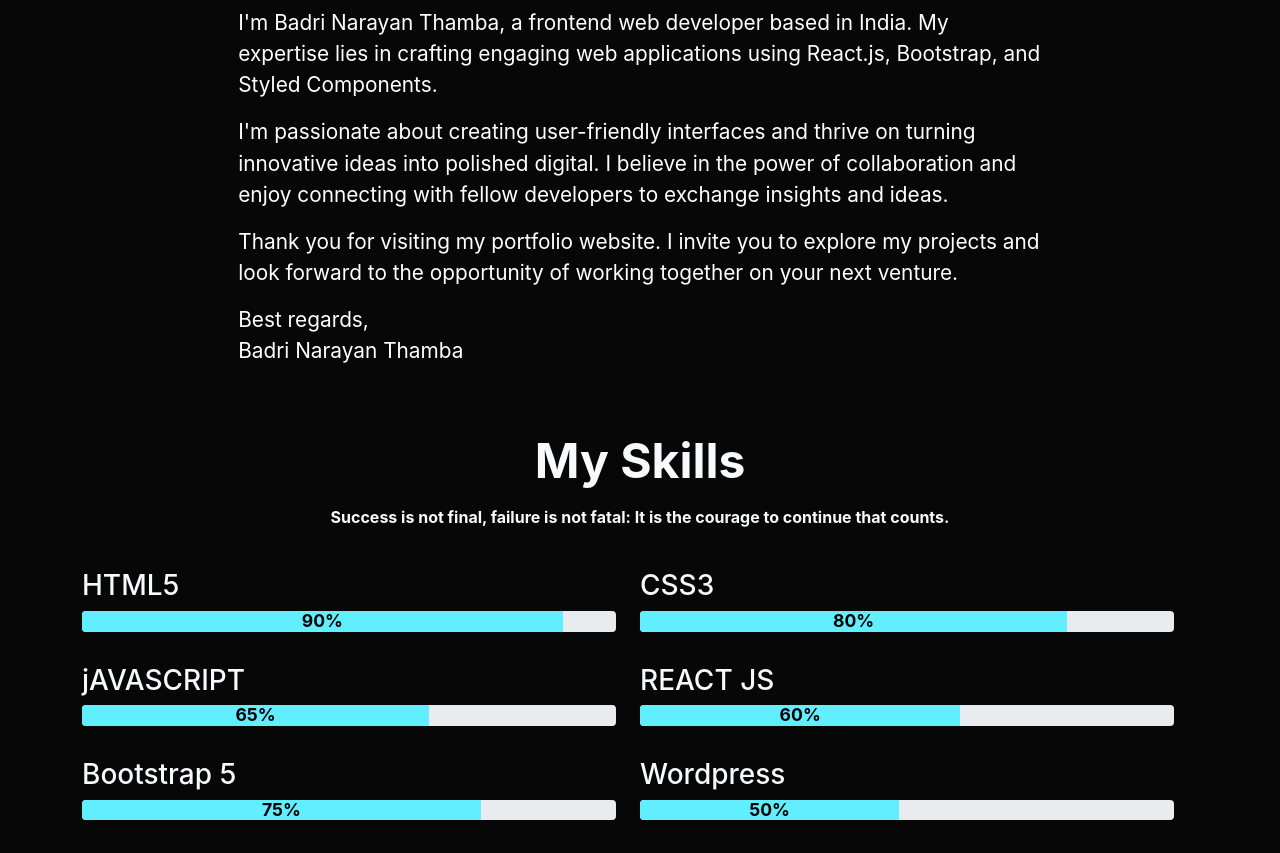
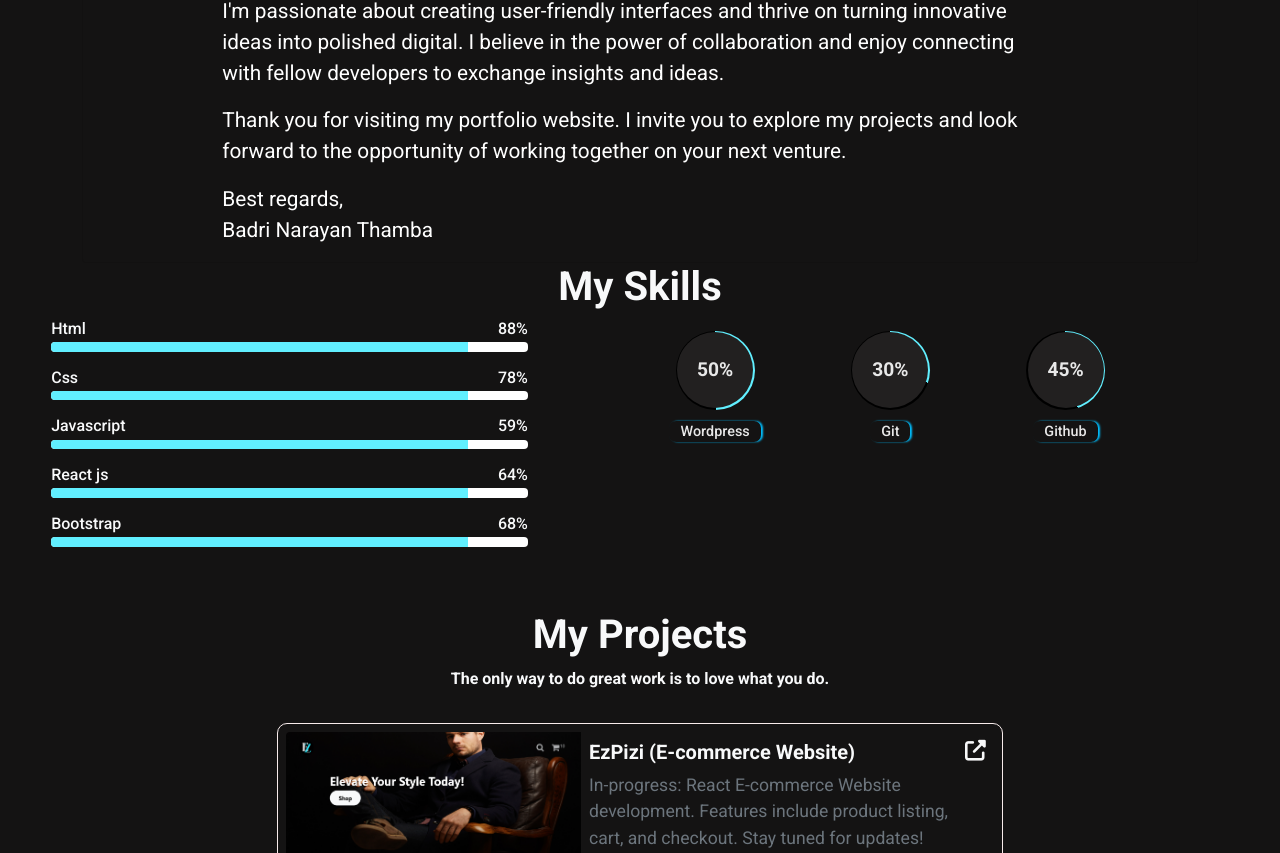
Before and after one commit to Badrinarayan2003/BadriVisualVault, a React (Create React App) app: page / in a window 1280 px wide. Shown: the part 667-1520 px from the top of the page. Built offline with nearby package versions, Linux system fonts and the light colour scheme.

Commit message:
add two new components name -ProgressBar & Progress(circular progress) for updating skill section

```diff
--- a/public/style.css
+++ b/public/style.css
@@ -1,14 +1,19 @@
 @import url("https://fonts.googleapis.com/css?family=Raleway");
+@import url('https://fonts.googleapis.com/css2?family=Roboto:ital,wght@0,100;0,300;0,400;0,500;0,700;0,900;1,100;1,300;1,400;1,500;1,700;1,900&display=swap');
 
 :root {
     --glow-color: hsl(186 100% 69%);
 }
 
-body {
+* {
     margin: 0;
     padding: 0;
     box-sizing: border-box;
-    font-family: Arial, Helvetica, sans-serif;
+    font-family: "Roboto", sans-serif;
+}
+
+body {
+    background-color: rgb(20, 19, 19);
 }
 
 .glowing-btn {
@@ -255,8 +260,7 @@ body {
 /* HOME  */
 
 .hero-section {
-    background-color: rgb(7, 7, 7);
-    padding-top: 11rem;
+    padding-top: 7rem;
 }
 
 .hero-img-box {
@@ -272,7 +276,7 @@ body {
 
 .hero-content-box {
     width: 70%;
-    box-shadow: 0px 0px 10px hsl(186 100% 69%);
+    box-shadow: 0px 0px 6px hsl(186 100% 69%);
     border-radius: 25px;
     background: linear-gradient(43deg, rgba(54, 54, 54, 0.964) 45%, rgba(34, 228, 255, 1) 94%);
     padding: 1rem;
@@ -286,16 +290,11 @@ body {
 /* ABOUT  */
 
 .about-section {
-    background-color: rgb(7, 7, 7);
     padding-top: 2rem;
 }
 
 .about-card {
-    background-color: rgb(7, 7, 7);
-}
-
-.about-card-body h1 {
-    font-size: 3rem;
+    background-color: rgb(20, 19, 19);
 }
 
 .card-text {
@@ -308,56 +307,24 @@ body {
 }
 
 /* skill */
-
 .skill-section {
-    background-color: rgb(7, 7, 7);
-    padding-top: 2rem;
+    padding: 0 3.2rem;
 }
 
-.skill-fs {
-    font-size: 3rem;
-    font-weight: 700;
-    padding-top: 1rem;
+.skill-description {
+    color: #fff;
+
 }
 
-.skill-section .container .row p {
-    font-size: 1rem;
+/* PROGRESS BAR  */
+
+.progress {
+    background-color: #fff;
 }
 
-.progress-bar span {
-    font-size: 1.1rem;
-    font-weight: 700;
-    color: black;
-}
-
-.color-1 {
+.color-animation {
     width: 0;
-    animation: one 1s forwards;
-}
-
-.color-2 {
-    width: 0;
-    animation: two 1.5s forwards;
-}
-
-.color-3 {
-    width: 0;
-    animation: three 2s forwards;
-}
-
-.color-4 {
-    width: 0;
-    animation: four 2.5s forwards;
-}
-
-.color-5 {
-    width: 0;
-    animation: five 3s forwards;
-}
-
-.color-6 {
-    width: 0;
-    animation: six 3.5s forwards;
+    animation: one 3.5s forwards;
 }
 
 @keyframes one {
@@ -366,41 +333,53 @@ body {
     }
 }
 
-@keyframes two {
-    to {
-        width: 80%;
-    }
+/* CIRCULAR PROGRESS */
+.circular-progress-box {
+    width: 135px;
+    padding: 12px 6px;
+    border-radius: 12px;
+    flex-direction: column;
+    row-gap: 11px;
 }
 
-@keyframes three {
-    to {
-        width: 65%;
-    }
+.circular-progress {
+    position: relative;
+    width: 79px;
+    height: 79px;
+    border-radius: 50%;
+    background: conic-gradient(hsl(186 100% 69%) 3.6deg, black 0deg);
 }
 
-@keyframes four {
-    to {
-        width: 60%;
-    }
+.circular-progress::before {
+    content: "";
+    position: absolute;
+    width: 76px;
+    height: 76px;
+    border-radius: 50%;
+    background-color: rgb(34 32 32);
 }
 
-@keyframes five {
-    to {
-        width: 75%;
-    }
+.circular-progress-percent-text {
+    color: #e8e8e8;
+    position: relative;
+    font-weight: 600;
+    font-size: 1.2rem;
 }
 
-@keyframes six {
-    to {
-        width: 50%;
-    }
+.circular-progress-title {
+    color: #e8e8e8;
+    font-size: 0.9rem;
+    font-weight: 500;
+    /* extras */
+    border-radius: 7px;
+    padding: 0 11px;
+    box-shadow: 2px 0px 2px deepskyblue;
 }
 
 
 /* project */
 
 .project-section {
-    background-color: rgb(7, 7, 7);
     padding-top: 2rem;
 }
 
@@ -415,10 +394,6 @@ body {
     -webkit-box-align: center;
     -ms-flex-align: center;
     align-items: center;
-}
-
-.project-section h1 {
-    font-size: 2.8rem;
 }
 
 .project-section p {
@@ -454,17 +429,12 @@ body {
 
 /* contact  */
 
-.contact-section {
-    background-color: rgb(7, 7, 7);
-}
-
 .contact-section .container {
     padding: 0.1rem 10rem;
 }
 
 .contact-section h1 {
     padding-top: 2rem;
-    font-size: 3rem;
 }
 
 .contact-section p {
@@ -474,7 +444,6 @@ body {
 /* footer section  */
 
 .footer-section {
-    background-color: rgb(7, 7, 7);
     padding: 3rem;
 }
 
@@ -503,10 +472,6 @@ body {
 @media(max-width:992px) {
 
     /* about media  */
-    .about-card .row .col .card-body h1,
-    .card-desc {
-        text-align: center;
-    }
 
     .about-img-box {
         display: none;
@@ -514,38 +479,18 @@ body {
 
     .about-text {
         color: #fff;
-        text-align: center;
     }
 
-    #skill-cont-box {
-        padding: 3rem 0;
-    }
-
-    #skill-cont-box .container .row h1 {
-        font-size: 2.5rem;
-    }
-
-    #skill-cont-box .container .row p {
-        font-size: 1.2rem;
-    }
+    /* project  */
 
     #project-box .container .card {
         width: 100%;
     }
 
-    #project-box h1 {
-        font-size: 2.4rem;
-    }
-
-
     /* contact  */
 
     .contact-img-box {
         display: none;
-    }
-
-    #contact-sec-box h1 {
-        font-size: 2.2rem;
     }
 
     #contact-sec-box p {
@@ -561,10 +506,6 @@ body {
 }
 
 @media(max-width:768px) {
-    .about-card-body .card-title {
-        font-size: 2.5rem;
-    }
-
     .about-card-body p {
         font-size: 1rem;
     }
@@ -578,12 +519,12 @@ body {
     }
 
     .input-container {
-        background-color: black;
+        background-color: rgb(20, 19, 19);
     }
 
     .input-container div input,
     #floatingTextarea {
-        background-color: black;
+        background-color: rgb(20, 19, 19);
         color: #fff;
     }
 
@@ -614,10 +555,6 @@ body {
 }
 
 @media(max-width:430px) {
-    .hero-section {
-        padding-top: 7rem;
-    }
-
     .glowing-btn {
         font-size: 0.6rem;
     }
--- a/src/App.js
+++ b/src/App.js
@@ -5,7 +5,7 @@ import Skills from "./component/Skills";
 import Project from "./component/Project";
 import Contact from "./component/Contact";
 import Footer from "./component/Footer";
-
+import Progress from "./component/Progress";
 
 function App() {
   return (
--- a/src/component/About.js
+++ b/src/component/About.js
@@ -5,8 +5,8 @@ function About() {
                 <div className="card about-card d-flex justify-content-center align-items-center overflow-hidden" id="about-card-box">
                     <div className="row row-cols-1 g-0 h-50 w-75">
                         <div className="col">
-                            <div className="card-body about-card-body">
-                                <h1 className="card-title fw-bold text-light my-2 text-center">About Me</h1>
+                            <div className="card-body px-0 about-card-body">
+                                <h1 className="card-title fw-bold text-light mb-0 text-center">About Me</h1>
                                 <p className="card-text about-text"><span className="card-text text-light">Hello,</span></p>
                                 <p className="card-text card-desc my-3">I'm Badri Narayan Thamba, a frontend web developer based in India. My expertise lies in crafting engaging web applications using React.js, Bootstrap, and Styled Components.</p>
                                 <p className="card-text card-desc my-3">I'm passionate about creating user-friendly interfaces and thrive on turning innovative ideas into polished digital. I believe in the power of collaboration and enjoy connecting with fellow developers to exchange insights and ideas.</p>
--- a/src/component/Footer.js
+++ b/src/component/Footer.js
@@ -4,7 +4,7 @@ function Footer() {
             <div className="container ">
                 <div className="d-flex justify-content-between py-3 border-top footer-box">
                     <div className="text-light footer-content-box" id="foot-para">
-                        <p><i className="fa-solid fa-phone"></i> 91+ 6371785300</p>
+                        <p><i className="fa-solid fa-phone"></i> +91 6371785300</p>
                         <p><i className="fa-solid fa-envelope"></i> badrithamba@gmail.com</p>
                     </div>
                     <ul className="list-unstyled d-flex gap-3">
--- a/src/component/Navbar.js
+++ b/src/component/Navbar.js
@@ -23,7 +23,7 @@ function Navbar() {
 
                 <div className="nav-btn-box">
                     <a href="https://www.linkedin.com/in/badri-narayan-thamba/">
-                        <button class='glowing-btn'><span class='glowing-txt'>@_<span class='faulty-letter'>CON</span>NECT</span></button>
+                        <button className='glowing-btn'><span className='glowing-txt'>@_<span className='faulty-letter'>CON</span>NECT</span></button>
                     </a>
                 </div>
             </div>
--- /dev/null
+++ b/src/component/Progress.js
@@ -0,0 +1,44 @@
+import ScrollTrigger from "react-scroll-trigger";
+import { useState, useEffect } from "react";
+
+const Progress = ({ percentValue, title }) => {
+    const [counter, setCounter] = useState(0);
+    const [isEnter, setIsEnter] = useState(false);
+
+    useEffect(() => {
+        if (isEnter) {
+            const interVal = setInterval(() => {
+                setCounter((pre) => {
+                    if (pre < percentValue) {
+                        return pre + 1;
+                    } else {
+                        clearInterval(interVal)
+                        return pre;
+                    }
+                })
+            }, 30);
+            return () => clearInterval(interVal);
+
+        }
+    }, [isEnter]);
+
+
+    return (
+        <ScrollTrigger onEnter={() => setIsEnter(true)}
+            onExit={() => setIsEnter(false)}>
+            <div className="circular-progress-box d-flex align-items-center">
+                <div className="circular-progress d-flex justify-content-center align-items-center"
+                    style={{
+                        background: `conic-gradient(hsl(186 100% 69%) ${counter * 3.6}deg, black 0deg)`
+                    }}
+                >
+                    <span className="circular-progress-percent-text">
+                        {counter}%
+                    </span>
+                </div>
+                <p className="mb-0 circular-progress-title">{title}</p>
+            </div>
+        </ScrollTrigger>
+    )
+}
+export default Progress;
--- /dev/null
+++ b/src/component/ProgressBar.js
@@ -0,0 +1,27 @@
+import CountUp from 'react-countup';
+import { useState } from 'react';
+import ScrollTrigger from 'react-scroll-trigger';
+
+const ProgressBar = ({ percentValue, title }) => {
+    const [counterOn, setCounterOn] = useState(false)
+
+    return (
+        <ScrollTrigger onEnter={() => setCounterOn(true)} onExit={() => setCounterOn(false)}>
+            <div className="progress-wrap ftco-animate mb-3">
+                <div className='d-flex justify-content-between mb-1'>
+                    <h6 className="text-light mb-0">{title}</h6>
+                    <h6 className="text-light mb-0">
+                        {counterOn && <CountUp start={1} end={percentValue} duration={5} delay={0} />}%
+                    </h6>
+                </div>
+                <div className="progress" style={{ height: '0.6rem' }}>
+                    <div className={`progress-bar ${counterOn ? 'color-animation' : ''}`} role="progressbar" aria-valuenow="90" aria-valuemin="0"
+                        aria-valuemax="100" style={{ backgroundColor: 'hsl(186 100% 69%)' }}>
+                    </div>
+                </div>
+            </div>
+        </ScrollTrigger>
+    )
+}
+
+export default ProgressBar;
--- a/src/component/Skills.js
+++ b/src/component/Skills.js
@@ -1,102 +1,34 @@
-import CountUp from 'react-countup';
-import { useState } from 'react';
-import ScrollTrigger from 'react-scroll-trigger';
-
-
+import Progress from "./Progress";
+import ProgressBar from "./ProgressBar";
 function Skills() {
-    const [counterOn, setCounterOn] = useState(false)
 
     return (
-        <ScrollTrigger onEnter={() => setCounterOn(true)} onExit={() => setCounterOn(false)}>
-            <section className="skill-section w-100" id="skill-cont-box">
-                <div className="container">
-                    <div className="row">
-                        <h1 className="text-center text-light skill-fs">My Skills</h1>
-                        <p className="text-center text-light fw-bold py-2">Success is not final, failure is not fatal: It is the courage to continue that counts.</p>
-                    </div>
-                    <div className="row w-100">
-                        <div className="col-md-6 animate-box my-3">
-                            <div className="progress-wrap ftco-animate">
-                                <h3 className="text-light">HTML5</h3>
-                                <div className="progress" style={{ height: '1.3rem' }}>
-                                    <div className={`progress-bar ${counterOn ? 'color-1' : ''}`} role="progressbar" aria-valuenow="90" aria-valuemin="0"
-                                        aria-valuemax="100" style={{ backgroundColor: 'hsl(186 100% 69%)' }}>
-                                        <span>
-                                            {counterOn && <CountUp start={1} end={90} duration={3} delay={0} />}%
-                                        </span>
-                                    </div>
-                                </div>
-                            </div>
+        <section className="skill-section w-100 overflow-hidden">
+            <h1 className="text-center text-light fw-bold">My Skills</h1>
+            <div className="row">
+                <div className="col-lg-5 col-md-6 ">
+                    <ProgressBar percentValue={90} title="Html" />
+                    <ProgressBar percentValue={80} title="Css" />
+                    <ProgressBar percentValue={60} title="Javascript" />
+                    <ProgressBar percentValue={65} title="React js" />
+                    <ProgressBar percentValue={70} title="Bootstrap" />
+                </div>
+
+                <div className="col-lg-7 col-md-6 ">
+                    <div className="row justify-content-center">
+                        <div className="col-lg-3 col-md-4 col-sm-4 col-6 d-flex justify-content-center">
+                            <Progress percentValue={50} title="Wordpress" />
                         </div>
-                        <div className="col-md-6 animate-box my-3">
-                            <div className="progress-wrap ftco-animate">
-                                <h3 className="text-light">CSS3</h3>
-                                <div className="progress" style={{ height: '1.3rem' }}>
-                                    <div className={`progress-bar ${counterOn ? 'color-2' : ''}`} role="progressbar" aria-valuenow="85" aria-valuemin="0"
-                                        aria-valuemax="100" style={{ backgroundColor: 'hsl(186 100% 69%)' }}>
-                                        <span>
-                                            {counterOn && <CountUp start={1} end={80} duration={3} delay={0} />}%
-                                        </span>
-                                    </div>
-                                </div>
-                            </div>
+                        <div className="col-lg-3 col-md-4 col-sm-4 col-6 d-flex justify-content-center">
+                            <Progress percentValue={30} title="Git" />
                         </div>
-                        <div className="col-md-6 animate-box my-3">
-                            <div className="progress-wrap ftco-animate">
-                                <h3 className="text-light">jAVASCRIPT</h3>
-                                <div className="progress" style={{ height: '1.3rem' }}>
-                                    <div className={`progress-bar ${counterOn ? 'color-3' : ''}`} role="progressbar" aria-valuenow="95" aria-valuemin="0"
-                                        aria-valuemax="100" style={{ backgroundColor: 'hsl(186 100% 69%)' }}>
-                                        <span>
-                                            {counterOn && <CountUp start={1} end={65} duration={3} delay={0} />}%
-                                        </span>
-                                    </div>
-                                </div>
-                            </div>
-                        </div>
-                        <div className="col-md-6 animate-box my-3">
-                            <div className="progress-wrap ftco-animate">
-                                <h3 className="text-light">REACT JS</h3>
-                                <div className="progress" style={{ height: '1.3rem' }}>
-                                    <div className={`progress-bar ${counterOn ? 'color-4' : ''}`} role="progressbar" aria-valuenow="90" aria-valuemin="0"
-                                        aria-valuemax="100" style={{ backgroundColor: 'hsl(186 100% 69%)' }}>
-                                        <span>
-                                            {counterOn && <CountUp start={1} end={60} duration={3} delay={0} />}%
-                                        </span>
-                                    </div>
-                                </div>
-                            </div>
-                        </div>
-                        <div className="col-md-6 animate-box my-3">
-                            <div className="progress-wrap ftco-animate">
-                                <h3 className="text-light">Bootstrap 5</h3>
-                                <div className="progress" style={{ height: '1.3rem' }}>
-                                    <div className={`progress-bar ${counterOn ? 'color-5' : ''}`} role="progressbar" aria-valuenow="90" aria-valuemin="0"
-                                        aria-valuemax="100" style={{ backgroundColor: 'hsl(186 100% 69%)' }}>
-                                        <span>
-                                            {counterOn && <CountUp start={1} end={75} duration={3} delay={0} />}%
-                                        </span>
-                                    </div>
-                                </div>
-                            </div>
-                        </div>
-                        <div className="col-md-6 animate-box my-3">
-                            <div className="progress-wrap ftco-animate">
-                                <h3 className="text-light">Wordpress</h3>
-                                <div className="progress" style={{ height: '1.3rem' }}>
-                                    <div className={`progress-bar ${counterOn ? 'color-6' : ''}`} role="progressbar" aria-valuenow="90" aria-valuemin="0"
-                                        aria-valuemax="100" style={{ backgroundColor: 'hsl(186 100% 69%)' }}>
-                                        <span>
-                                            {counterOn && <CountUp start={1} end={50} duration={3} delay={0} />}%
-                                        </span>
-                                    </div>
-                                </div>
-                            </div>
+                        <div className="col-lg-3 col-md-4 col-sm-4 col-6 d-flex justify-content-center">
+                            <Progress percentValue={45} title="Github" />
                         </div>
                     </div>
                 </div>
-            </section>
-        </ScrollTrigger >
+            </div>
+        </section>
     );
 }
 
```
Also changed, not shown: 1 other file (tests, documents, lock files or other folders).
